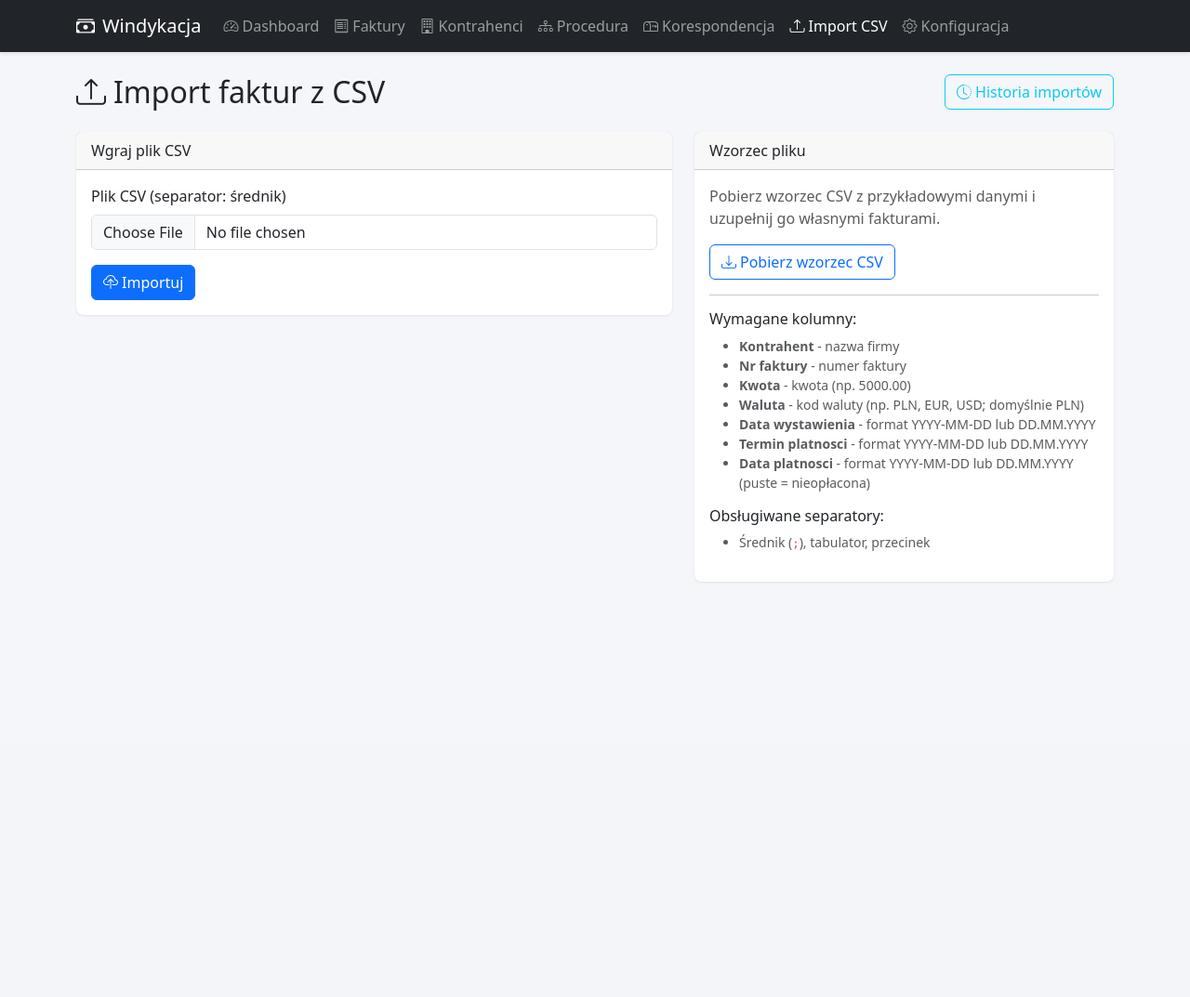
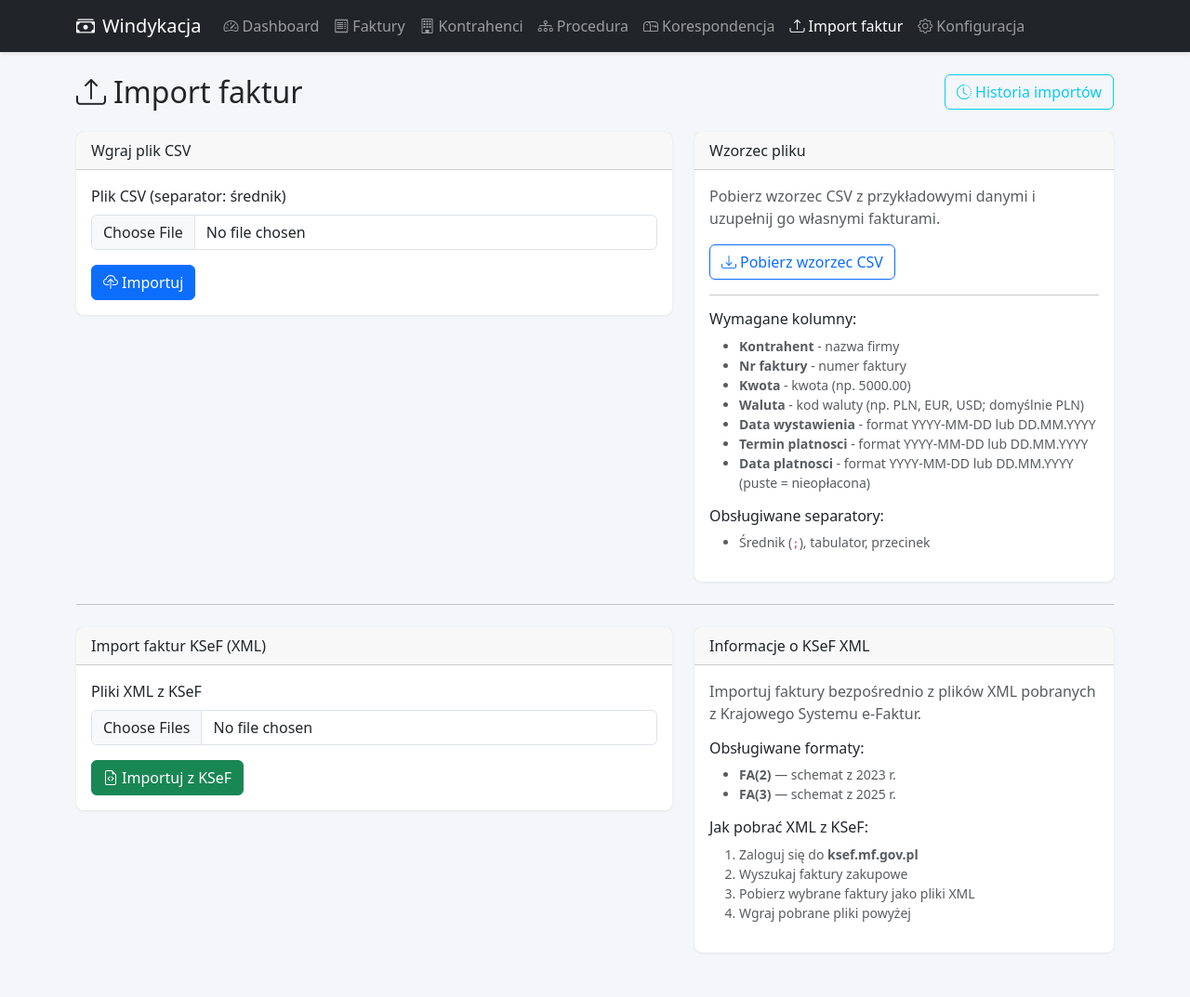
Before and after one commit to Maciej19820502/windykacja, a Flask app: page /import in a window 1280 px wide. Shown: the whole page at 93% size. Before the commit the page ends 593 px from the top, so only its background shows below. Run offline with Flask 3, Linux system fonts and the light colour scheme.

Commit message:
Import faktur KSeF XML — parser FA(2)/FA(3) + nowy endpoint
Zmiana nazwy zakładki "Import CSV" na "Import faktur", dodanie parsera
KSeF XML obsługującego schematy FA(2) i FA(3) z auto-detekcją namespace,
oraz endpoint POST /import-ksef do importu wielu plików XML jednocześnie.

Co-Authored-By: Claude Opus 4.5 <noreply@anthropic.com>

```diff
--- a/app.py
+++ b/app.py
@@ -7,7 +7,7 @@ import re
 import smtplib
 import urllib.request
 import xml.etree.ElementTree as ET
-from datetime import date, datetime, timezone
+from datetime import date, datetime, timedelta, timezone
 from email.mime.multipart import MIMEMultipart
 from email.mime.text import MIMEText
 
@@ -63,6 +63,67 @@ def parse_date(s):
         except ValueError:
             continue
     raise ValueError(f'Nierozpoznany format daty: {s}')
+
+
+def parse_ksef_xml(file_content):
+    """Parse KSeF XML invoice (FA(2) or FA(3) schema). Returns dict with invoice data."""
+    NAMESPACES = [
+        'http://crd.gov.pl/wzor/2023/06/29/12648/',   # FA(2)
+        'http://crd.gov.pl/wzor/2025/06/25/13775/',    # FA(3)
+    ]
+
+    root = ET.fromstring(file_content)
+    tag = root.tag
+
+    ns = None
+    for candidate in NAMESPACES:
+        if candidate in tag:
+            ns = candidate
+            break
+
+    if ns is None:
+        raise ValueError('Nieobsługiwany schemat XML — oczekiwano FA(2) lub FA(3)')
+
+    def find(path):
+        return root.find(path, {'ns': ns})
+
+    def find_text(path):
+        el = find(path)
+        return el.text.strip() if el is not None and el.text else None
+
+    nazwa = find_text('.//ns:Podmiot1/ns:DaneIdentyfikacyjne/ns:Nazwa')
+    nip = find_text('.//ns:Podmiot1/ns:DaneIdentyfikacyjne/ns:NIP')
+    nr_faktury = find_text('.//ns:Fa/ns:P_2')
+    kwota_str = find_text('.//ns:Fa/ns:P_15')
+    waluta = find_text('.//ns:Fa/ns:KodWaluty') or 'PLN'
+    data_wystawienia_str = find_text('.//ns:Fa/ns:P_1')
+    termin_str = find_text('.//ns:Fa/ns:Platnosc/ns:TerminyPlatnosci/ns:TerminPlatnosci')
+
+    if not nr_faktury:
+        raise ValueError('Brak numeru faktury (P_2) w pliku XML')
+    if not kwota_str:
+        raise ValueError('Brak kwoty brutto (P_15) w pliku XML')
+    if not data_wystawienia_str:
+        raise ValueError('Brak daty wystawienia (P_1) w pliku XML')
+
+    kwota = float(kwota_str)
+    data_wystawienia = parse_date(data_wystawienia_str)
+
+    if termin_str:
+        termin_platnosci = parse_date(termin_str)
+    else:
+        termin_platnosci = data_wystawienia + timedelta(days=14)
+
+    return {
+        'kontrahent': nazwa or '',
+        'nip': nip or '',
+        'nr_faktury': nr_faktury,
+        'kwota': kwota,
+        'waluta': waluta,
+        'data_wystawienia': data_wystawienia,
+        'termin_platnosci': termin_platnosci,
+        'data_platnosci': None,
+    }
 
 
 def fetch_company_by_nip(nip):
@@ -1078,6 +1139,62 @@ def import_csv():
     return render_template('import.html')
 
 
+@app.route('/import-ksef', methods=['POST'])
+def import_ksef():
+    files = request.files.getlist('files')
+    if not files or all(f.filename == '' for f in files):
+        flash('Proszę wybrać co najmniej jeden plik XML.', 'danger')
+        return redirect(url_for('import_csv'))
+
+    import_record = ImportHistory(nazwa_pliku=f'KSeF import ({len(files)} plików)')
+    db.session.add(import_record)
+    db.session.flush()
+
+    count = 0
+    errors = []
+
+    for f in files:
+        if not f.filename.lower().endswith('.xml'):
+            errors.append(f'{f.filename}: nie jest plikiem XML')
+            continue
+        try:
+            content = f.read()
+            data = parse_ksef_xml(content)
+
+            kontrahent_obj = None
+            if data['nip']:
+                kontrahent_obj = get_or_create_kontrahent(data['nip'])
+
+            inv = Invoice(
+                kontrahent=data['kontrahent'],
+                nr_faktury=data['nr_faktury'],
+                kwota=data['kwota'],
+                waluta=data['waluta'],
+                data_wystawienia=data['data_wystawienia'],
+                termin_platnosci=data['termin_platnosci'],
+                data_platnosci=data['data_platnosci'],
+                import_id=import_record.id,
+                kontrahent_id=kontrahent_obj.id if kontrahent_obj else None,
+            )
+            inv.oblicz_status()
+            db.session.add(inv)
+            count += 1
+        except Exception as e:
+            errors.append(f'{f.filename}: {str(e)}')
+
+    import_record.liczba_rekordow = count
+    db.session.commit()
+
+    if count:
+        flash(f'Zaimportowano {count} faktur z KSeF XML.', 'success')
+    if errors:
+        flash(f'Błędy ({len(errors)}): {"; ".join(errors[:5])}', 'warning')
+    if not count and not errors:
+        flash('Nie znaleziono plików do importu.', 'warning')
+
+    return redirect(url_for('import_csv'))
+
+
 @app.route('/download-template')
 def download_template():
     path = os.path.join(os.path.dirname(__file__), 'wzorzec_faktur.csv')
--- a/templates/base.html
+++ b/templates/base.html
@@ -46,7 +46,7 @@
                     </li>
                     <li class="nav-item">
                         <a class="nav-link {% if request.endpoint in ['import_csv', 'history'] %}active{% endif %}" href="{{ url_for('import_csv') }}">
-                            <i class="bi bi-upload me-1"></i>Import CSV
+                            <i class="bi bi-upload me-1"></i>Import faktur
                         </a>
                     </li>
                     <li class="nav-item">
--- a/templates/import.html
+++ b/templates/import.html
@@ -1,9 +1,9 @@
 {% extends "base.html" %}
-{% block title %}Import CSV - Windykacja{% endblock %}
+{% block title %}Import faktur - Windykacja{% endblock %}
 
 {% block content %}
 <div class="d-flex justify-content-between align-items-center mb-4">
-    <h2 class="mb-0"><i class="bi bi-upload me-2"></i>Import faktur z CSV</h2>
+    <h2 class="mb-0"><i class="bi bi-upload me-2"></i>Import faktur</h2>
     <a href="{{ url_for('history') }}" class="btn btn-outline-info">
         <i class="bi bi-clock-history me-1"></i>Historia importów
     </a>
@@ -53,4 +53,45 @@
         </div>
     </div>
 </div>
+
+<hr class="my-4">
+
+<div class="row">
+    <div class="col-md-7">
+        <div class="card">
+            <div class="card-header">Import faktur KSeF (XML)</div>
+            <div class="card-body">
+                <form method="POST" action="{{ url_for('import_ksef') }}" enctype="multipart/form-data">
+                    <div class="mb-3">
+                        <label for="ksefFiles" class="form-label">Pliki XML z KSeF</label>
+                        <input type="file" class="form-control" id="ksefFiles" name="files" accept=".xml" multiple required>
+                    </div>
+                    <button type="submit" class="btn btn-success">
+                        <i class="bi bi-file-earmark-code me-1"></i>Importuj z KSeF
+                    </button>
+                </form>
+            </div>
+        </div>
+    </div>
+    <div class="col-md-5">
+        <div class="card">
+            <div class="card-header">Informacje o KSeF XML</div>
+            <div class="card-body">
+                <p class="text-muted">Importuj faktury bezpośrednio z plików XML pobranych z Krajowego Systemu e-Faktur.</p>
+                <h6>Obsługiwane formaty:</h6>
+                <ul class="small text-muted">
+                    <li><strong>FA(2)</strong> — schemat z 2023 r.</li>
+                    <li><strong>FA(3)</strong> — schemat z 2025 r.</li>
+                </ul>
+                <h6>Jak pobrać XML z KSeF:</h6>
+                <ol class="small text-muted">
+                    <li>Zaloguj się do <strong>ksef.mf.gov.pl</strong></li>
+                    <li>Wyszukaj faktury zakupowe</li>
+                    <li>Pobierz wybrane faktury jako pliki XML</li>
+                    <li>Wgraj pobrane pliki powyżej</li>
+                </ol>
+            </div>
+        </div>
+    </div>
+</div>
 {% endblock %}
```
